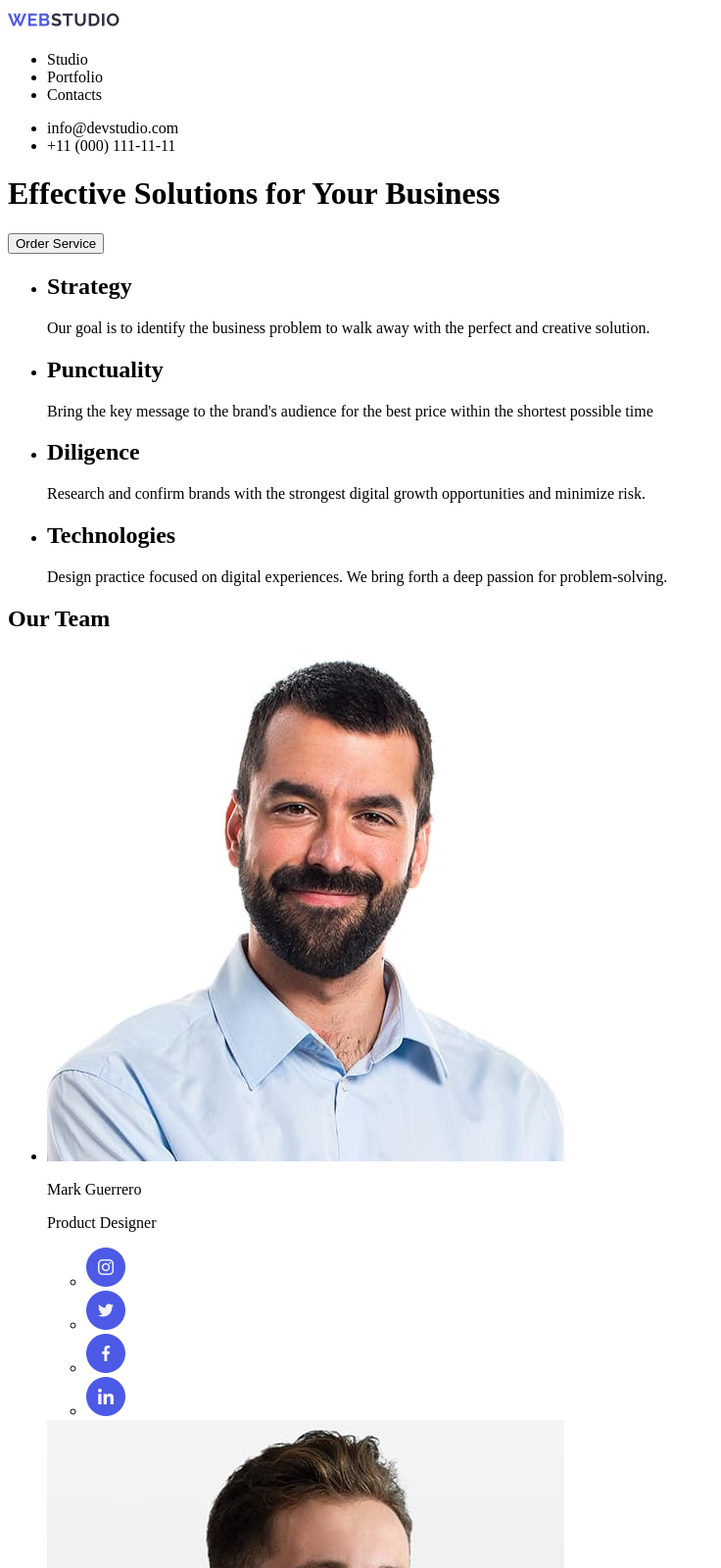
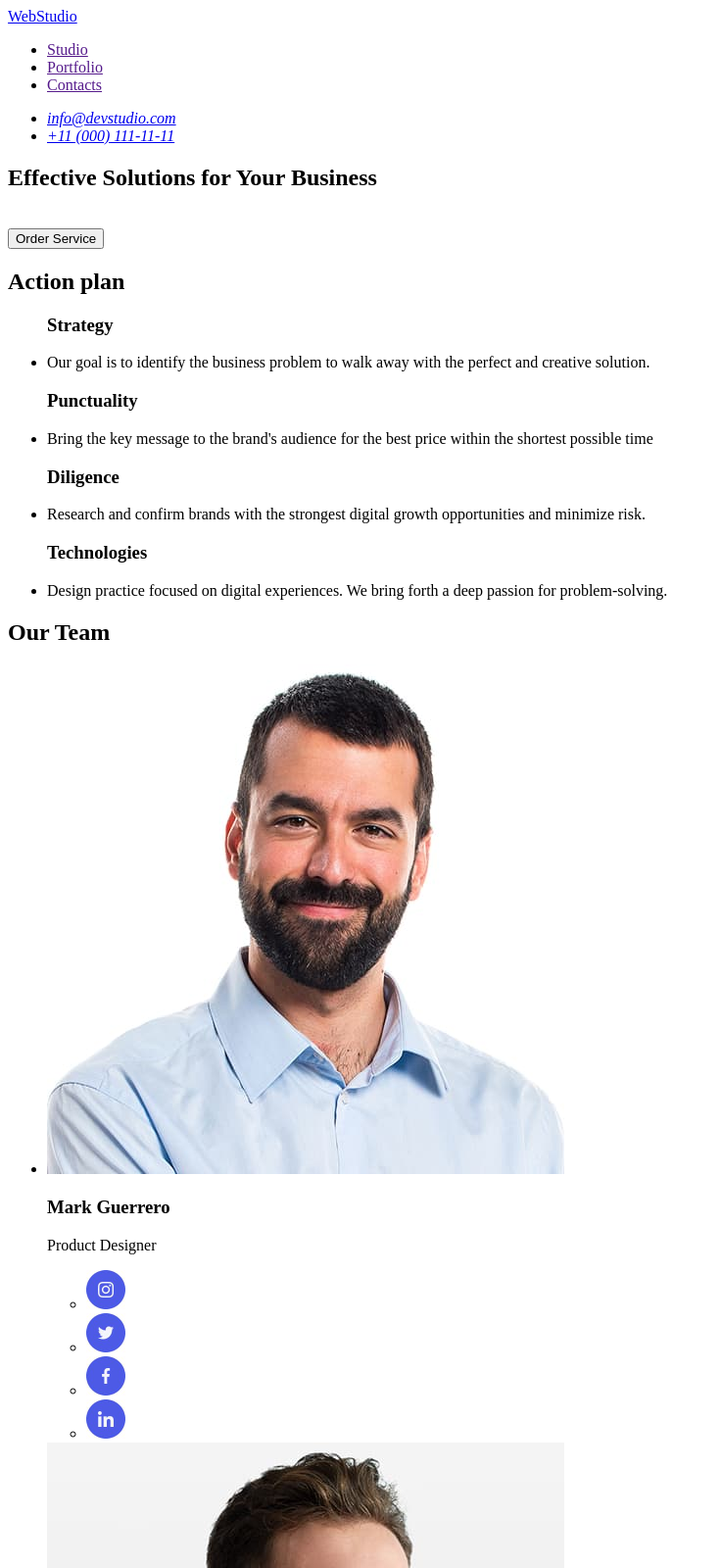
Before and after one commit to Olga-Omelchenko/goit-markup-hw-01, a plain HTML site: page index.html in a window 1280 px wide. Shown: the top 1600 px of the page at 98% size, without its empty margins (0-736 px from the left). Drawn offline with Linux system fonts and the light colour scheme.

Commit message:
add markup

```diff
--- a/index.html
+++ b/index.html
@@ -7,55 +7,56 @@
   </head>
   <body>
     <header>
-      <a href="./index.html">
-        <img
-          src="./images/Logo.jpg"
-          width="115px"
-          height="24px"
-          alt="Web studio Logo"
-        />
-      </a>
-
       <nav>
+        <a href="./index.html">WebStudio </a>
         <ul>
-          <li>Studio</li>
-          <li>Portfolio</li>
-          <li>Contacts</li>
+          <li><a href="">Studio</a></li>
+          <li><a href="">Portfolio</a></li>
+          <li><a href="">Contacts</a></li>
         </ul>
       </nav>
-      <ul>
-        <li>info@devstudio.com</li>
-        <li>+11 (000) 111-11-11</li>
-      </ul>
+      <address>
+        <ul>
+          <li><a href="mailto:info@devstudio.com">info@devstudio.com</a></li>
+          <li><a href="tel:+110001111111">+11 (000) 111-11-11</a></li>
+        </ul>
+      </address>
     </header>
     <main>
-      <h1>Effective Solutions for Your Business</h1>
-      <button type="button">Order Service</button>
       <section>
+        <h1>Effective Solutions for Your Business</h1>
+        <br />
+        <button type="button">Order Service</button>
+      </section>
+      <section>
+        <h2>Action plan</h2>
         <ul>
+          <h3>Strategy</h3>
           <li>
-            <h2>Strategy</h2>
             <p>
               Our goal is to identify the business problem to walk away with the
               perfect and creative solution.
             </p>
           </li>
+
+          <h3>Punctuality</h3>
           <li>
-            <h2>Punctuality</h2>
             <p>
               Bring the key message to the brand's audience for the best price
               within the shortest possible time
             </p>
           </li>
+
+          <h3>Diligence</h3>
           <li>
-            <h2>Diligence</h2>
             <p>
               Research and confirm brands with the strongest digital growth
               opportunities and minimize risk.
             </p>
           </li>
+
+          <h3>Technologies</h3>
           <li>
-            <h2>Technologies</h2>
             <p>
               Design practice focused on digital experiences. We bring forth a
               deep passion for problem-solving.
@@ -67,10 +68,9 @@
         <h2>Our Team</h2>
         <ul>
           <li>
-            <img src="./images/img-1.jpg" width: 264px; height: 260px; alt="Mark
-            Guerrero"/>
+            <img src="./images/img-1.jpg" width:264; alt="Mark Guerrero" />
 
-            <p>Mark Guerrero</p>
+            <h3>Mark Guerrero</h3>
             <p>Product Designer</p>
 
             <ul>
@@ -117,9 +117,8 @@
             </ul>
           </li>
           <li>
-            <img src="./images/img-2.jpg" width: 264px; height: 260px; alt="Tom
-            Ford"/>
-            <p>Tom Ford</p>
+            <img src="./images/img-2.jpg" width: 264; alt="Tom Ford"/>
+            <h3>Tom Ford</h3>
             <p>Frontend Developer</p>
 
             <ul>
@@ -166,9 +165,8 @@
             </ul>
           </li>
           <li>
-            <img src="./images/img-3.jpg" width: 264px; height: 260px;
-            alt="Camila Garcia"/>
-            <p>Camila Garcia</p>
+            <img src="./images/img-3.jpg" width: 264; alt="Camila Garcia"/>
+            <h3>Camila Garcia</h3>
             <p>Marketing</p>
 
             <ul>
@@ -215,9 +213,8 @@
             </ul>
           </li>
           <li>
-            <img src="./images/img-4.jpg" width: 264px; height: 260px;
-            alt="Daniel Wilson" />
-            <p>Daniel Wilson</p>
+            <img src="./images/img-4.jpg" width: 264px; alt="Daniel Wilson" />
+            <h3>Daniel Wilson</h3>
             <p>UI Designer</p>
 
             <ul>
@@ -267,14 +264,7 @@
       </section>
     </main>
     <footer>
-      <a href="./index.html">
-        <img
-          src="./images/Logo.jpg"
-          width="115px"
-          height="24px"
-          alt="Web studio Logo"
-        />
-      </a>
+      <a href="./index.html">"WebStudio" </a>
       <p>
         Increase the flow of customers and sales for your business with digital
         marketing & growth solutions.
```
